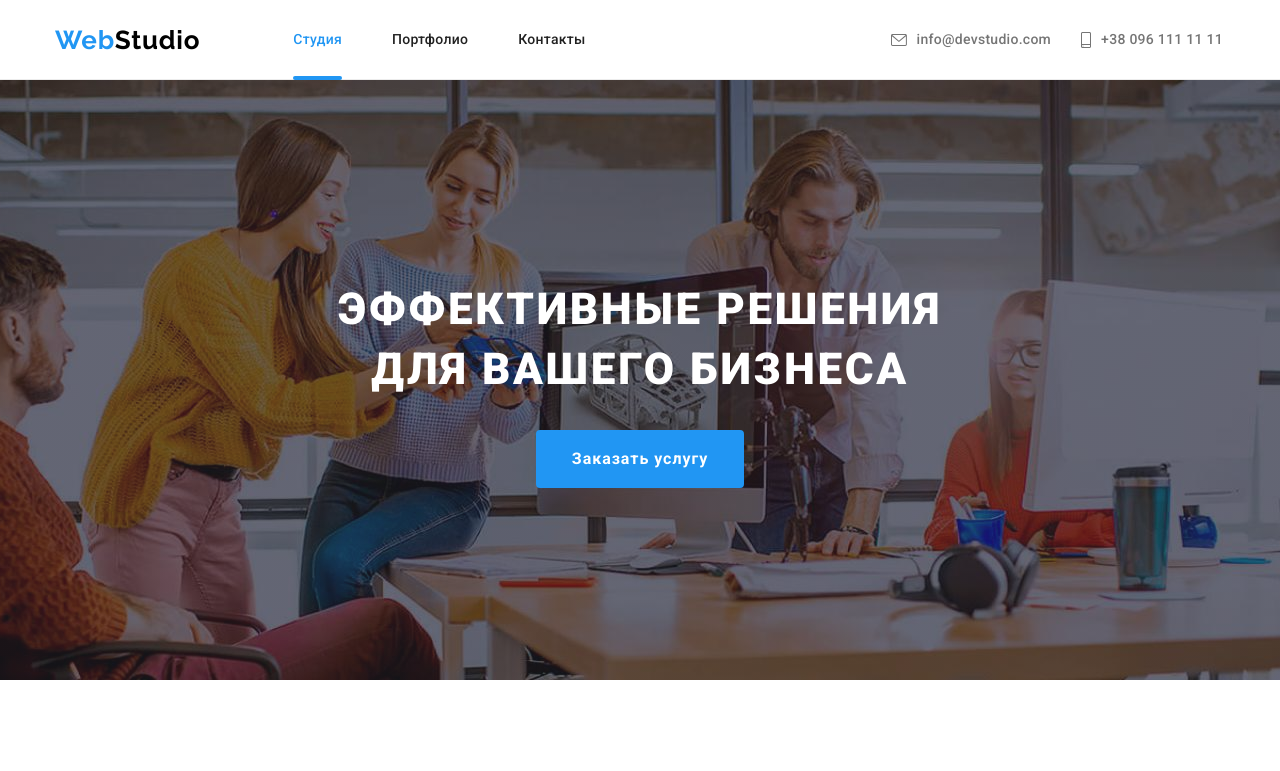
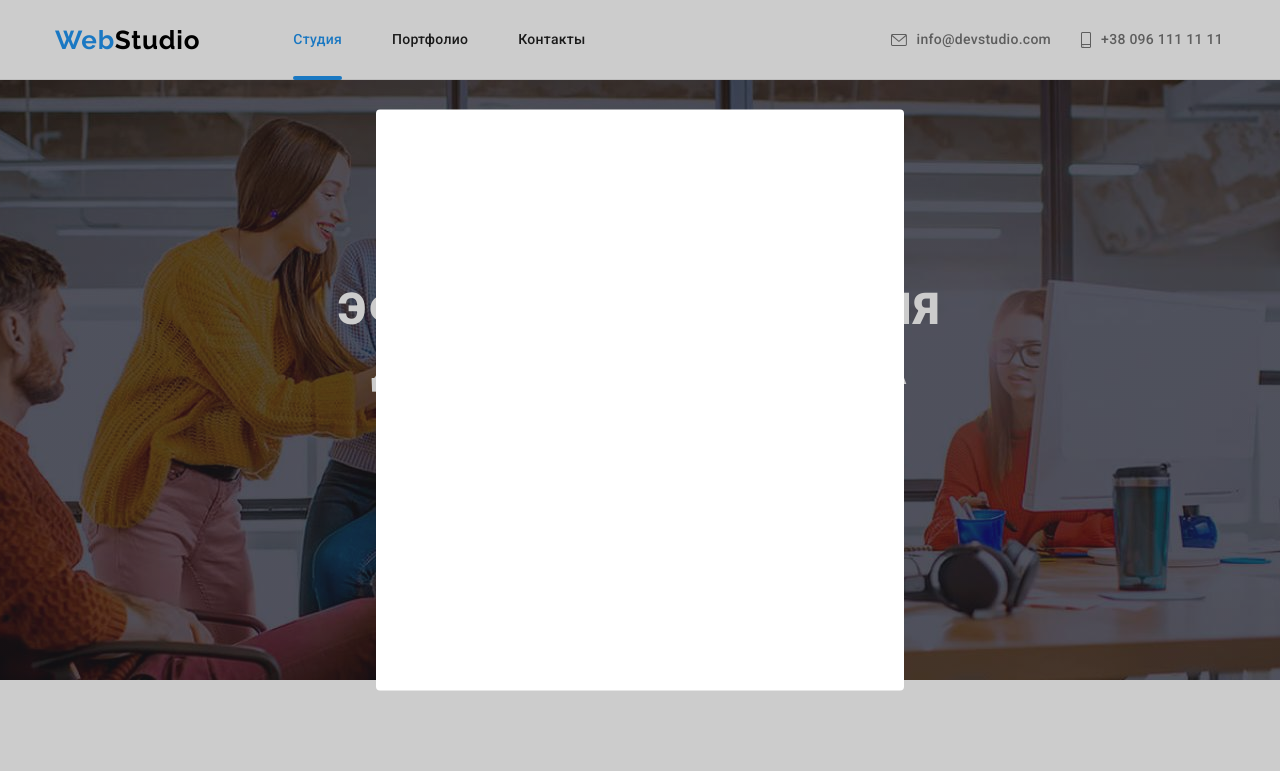
Before and after one commit to SuvorinDenys/goit-markup-hw-05, a plain HTML site: page index.html in a window 1280 px wide. Shown: the top 771 px of the page. Drawn offline with Linux system fonts and the light colour scheme.

Commit message:
add modal betta

```diff
--- a/css/styles.css
+++ b/css/styles.css
@@ -232,6 +232,28 @@ img {
 .hero-button:focus {
   border: 4px solid var(--brand-color);
 }
+
+/* Modal Window */
+.backdrop {
+  position: fixed;
+  top: 0;
+  left: 0;
+  width: 100%;
+  height: 100%;
+  background-color: rgba(0, 0, 0, 0.2);
+}
+.modal {
+  position: absolute;
+  top: 50%;
+  left: 50%;
+  transform: translate(-50%, -50%);
+  width: 528px;
+  height: 581px;
+  border-radius: 4px;
+  background-color: var(--background-color-second);
+
+}
+/* End of Hero Section */
 
 /* Features & Our Work */
 .second-background-color {
--- a/index.html
+++ b/index.html
@@ -50,6 +50,11 @@
                         <button class="hero-button" type="button">Заказать услугу</button>
                     </div>
                 </section>
+
+                <!-- Modal Window -->
+                <div class="backdrop">
+                    <div class="modal"></div>
+                </div>
                 <!-- End of Hero section -->
 
                 <!-- Features -->
```
